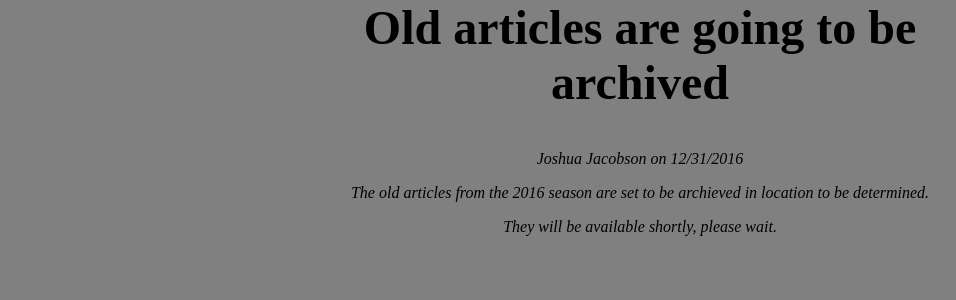
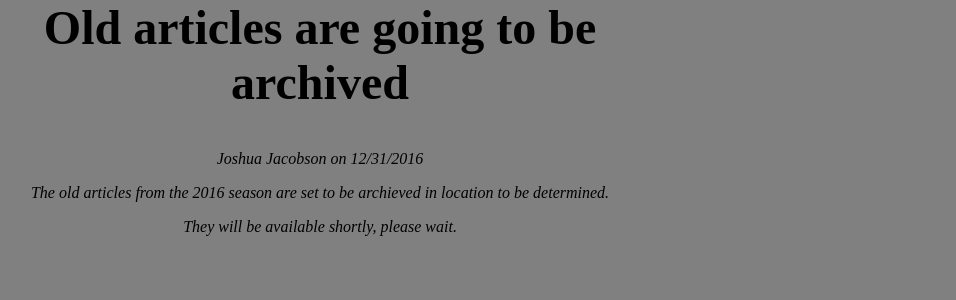
Before and after one commit to JoshuaJacobson/final-site, a PHP site: page /blog/articles/index.php?embed=1 in a window 1280 px wide. Shown: the top 300 px of the page, without its empty margins (320-1276 px from the left). Run offline with PHP 8.4, Linux system fonts and the light colour scheme; data that the repository does not hold is empty.

Commit message:
Modifying blog css

```diff
--- a/blog/articles/index.css
+++ b/blog/articles/index.css
@@ -1,11 +1,12 @@
 article {
     font-size: 200%;
     width: 50%;
-    padding-left: 50%;
+    padding-left: 25%;
 }
 article > address {
     font-size: 50%;
 }
 article > p {
     text-align: left;
+    font-style: normal;
 }
```
